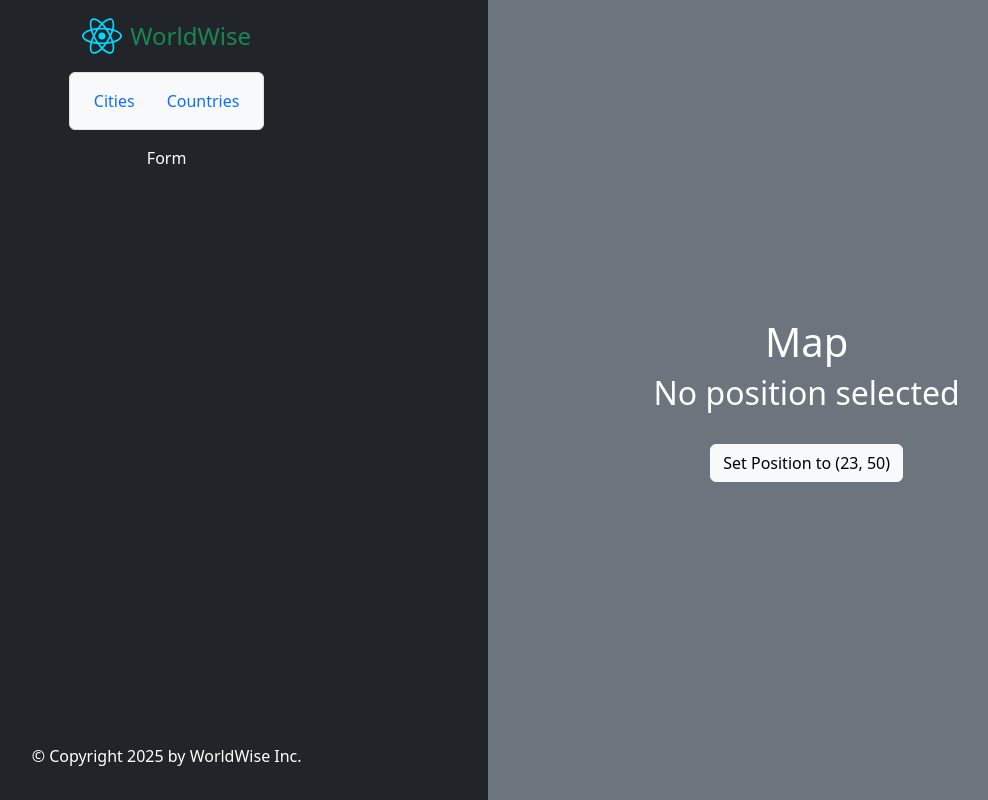
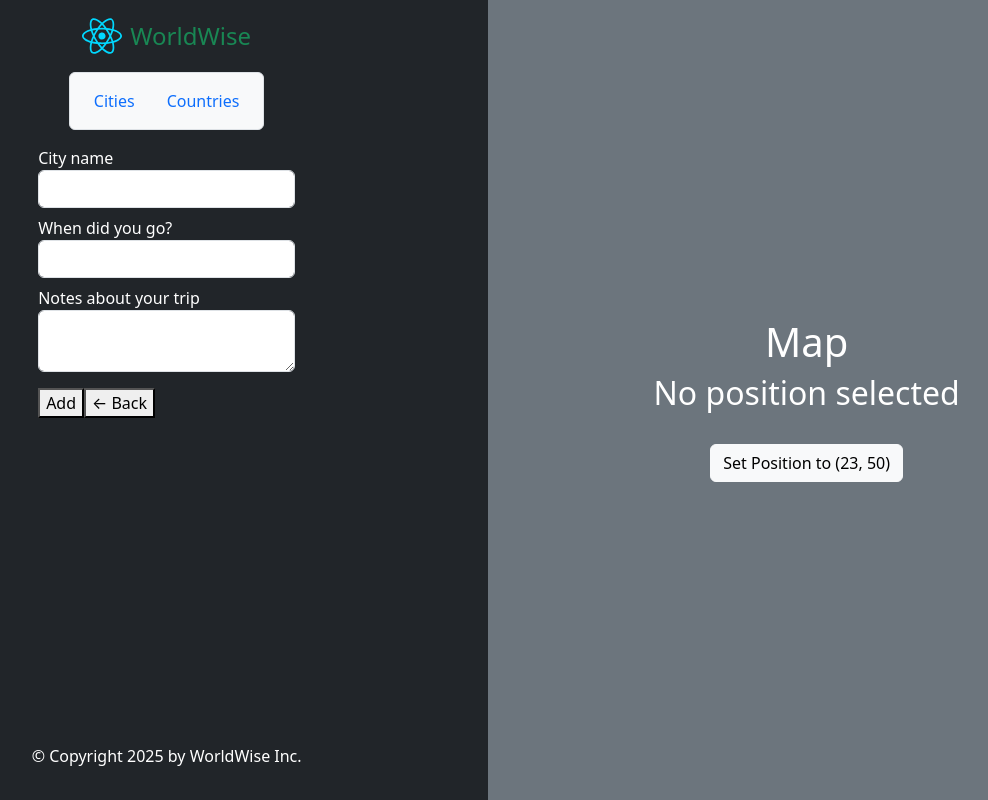
Before and after one commit to myatkay213272/react-single-page-application, a React (Vite) app: page /app/form in a window 1280 px wide. Shown: the whole page, without its empty margins (155-1143 px from the left). Built offline with nearby package versions, Linux system fonts and the light colour scheme; data requests are answered from the project's data file.

Commit message:
Programmatic Navigation with useNavigate

```diff
--- a/src/App.jsx
+++ b/src/App.jsx
@@ -7,6 +7,7 @@ import { BrowserRouter as Router, Routes, Route} from 'react-router-dom';
 import Login from './Pages/Login';
 import CityList from './components/CityList';
 import City from './components/City';
+import Form from './components/Form';
 import { useEffect, useState } from 'react';
 import CountriesList from './components/CountryList';
 
@@ -16,6 +17,7 @@ const App = () => {
 
   const [cities,setCities] = useState([])
   const [isLoading,setIsLoading] = useState(false)
+  const [notes,setNotes] = useState('')
 
   useEffect(()=>{
     const fetchCities =async ()=>{
@@ -60,7 +62,10 @@ const App = () => {
                         isLoading={isLoading}
                     />}/>
           {/* <Route path='countries' element={<p>Countries</p>}/> */}
-          <Route path='form' element={<p>Form</p>}/>
+          <Route path='form' element={<Form
+                                        notes={notes}
+                                        setNotes={setNotes}
+                                      />}/>
         </Route>
         <Route path='*' element={<PageNotFound />} />
       </Routes>
--- /dev/null
+++ b/src/components/Button.jsx
@@ -0,0 +1,15 @@
+import PropTypes from 'prop-types'
+
+const Button = ({children,onClick,type="button"}) => {
+  return (
+   <button type={type} onClick={onClick}>{children}</button>
+  )
+}
+
+Button.propTypes ={
+    children : PropTypes.node.isRequired,
+    onClick : PropTypes.func,
+    type : PropTypes.string
+}
+
+export default Button
--- a/src/components/City.jsx
+++ b/src/components/City.jsx
@@ -1,5 +1,6 @@
 import { useParams } from "react-router-dom"
 import { useSearchParams } from "react-router-dom"
+import { useEffect } from "react"
 
 
 const City = () => {
@@ -11,6 +12,12 @@ const City = () => {
     const lat = searchParams.get("lat")
     const lng = searchParams.get("lng")
 
+  useEffect(() => {
+    console.log("ID:", id);
+    console.log("Latitude:", lat);
+    console.log("Longitude:", lng);
+  }, [id, lat, lng]);
+
   return (
   <div>
     <h1>City {id}</h1>
--- a/src/components/CityItem.jsx
+++ b/src/components/CityItem.jsx
@@ -15,7 +15,7 @@ const CityItem = ({ city }) => {
   return (
     <li>
      <Link
-        to={`${id}?lat=${position.lat}&lng=${position.lng}`}
+        to={`/app/cities/${id}?lat=${position.lat}&lng=${position.lng}`}
         className="list-group-item d-flex align-items-center justify-content-between">
        <div className="d-flex align-items-center gap-3">
         <span style={{ fontSize: '1.5rem' }}>{emoji}</span>
@@ -37,7 +37,7 @@ CityItem.propTypes = {
     cityName: PropTypes.string.isRequired,
     emoji: PropTypes.string.isRequired,
     date: PropTypes.string.isRequired,
-    id : PropTypes.number.isRequired,
+    id : PropTypes.oneOfType([PropTypes.string,PropTypes.number]).isRequired,
     position : PropTypes.shape({
       lat : PropTypes.number.isRequired,
       lng : PropTypes.number.isRequired
--- /dev/null
+++ b/src/components/Form.jsx
@@ -0,0 +1,61 @@
+import  Button  from './Button'
+import { useNavigate } from "react-router-dom"
+import PropTypes from 'prop-types'
+
+const Form = ({ notes, setNotes }) => {
+  const navigate = useNavigate()
+
+  const handleChange = (e) => {
+    const { name, value } = e.target
+    setNotes(prev => ({ ...prev, [name]: value }))
+  }
+
+  const handleSubmit = (e) => {
+    e.preventDefault()
+    console.log("Form submitted", notes)
+  }
+
+  return (
+    <form onSubmit={handleSubmit}>
+      <label>City name</label>
+      <input
+        type="text"
+        name="city"
+        value={notes.city}
+        onChange={handleChange}
+        className="form-control mb-2"
+      />
+
+      <label>When did you go?</label>
+      <input
+        type="text"
+        name="date"
+        value={notes.date}
+        onChange={handleChange}
+        className="form-control mb-2"
+      />
+
+      <label>Notes about your trip</label>
+      <textarea
+        name="details"
+        value={notes.details}
+        onChange={handleChange}
+        className="form-control mb-3"
+      ></textarea>
+
+      <Button type="submit" variant="primary" className="me-2">Add</Button>
+      <Button type="button" variant="secondary" onClick={() => navigate('/')}>← Back</Button>
+    </form>
+  )
+}
+
+Form.propTypes = {
+  notes: PropTypes.shape({
+    city: PropTypes.string,
+    date: PropTypes.string,
+    details: PropTypes.string,
+  }).isRequired,
+  setNotes: PropTypes.func.isRequired
+}
+
+export default Form
--- a/src/components/Map.jsx
+++ b/src/components/Map.jsx
@@ -1,6 +1,7 @@
-import { useSearchParams } from "react-router-dom";
+import { useNavigate, useSearchParams } from "react-router-dom";
 
 const Map = () => {
+  const navigate = useNavigate()
   const [searchParams, setSearchParams] = useSearchParams(); // Get and set query parameters
   const lat = searchParams.get("lat");
   const lng = searchParams.get("lng");
@@ -10,6 +11,7 @@ const Map = () => {
     <div
       className="bg-secondary text-white d-flex flex-column justify-content-center align-items-center"
       style={{ width: "800px", minHeight: "100vh" }}
+      onClick={()=>{navigate('form')}}
     >
       <h1>Map</h1>
 
```
